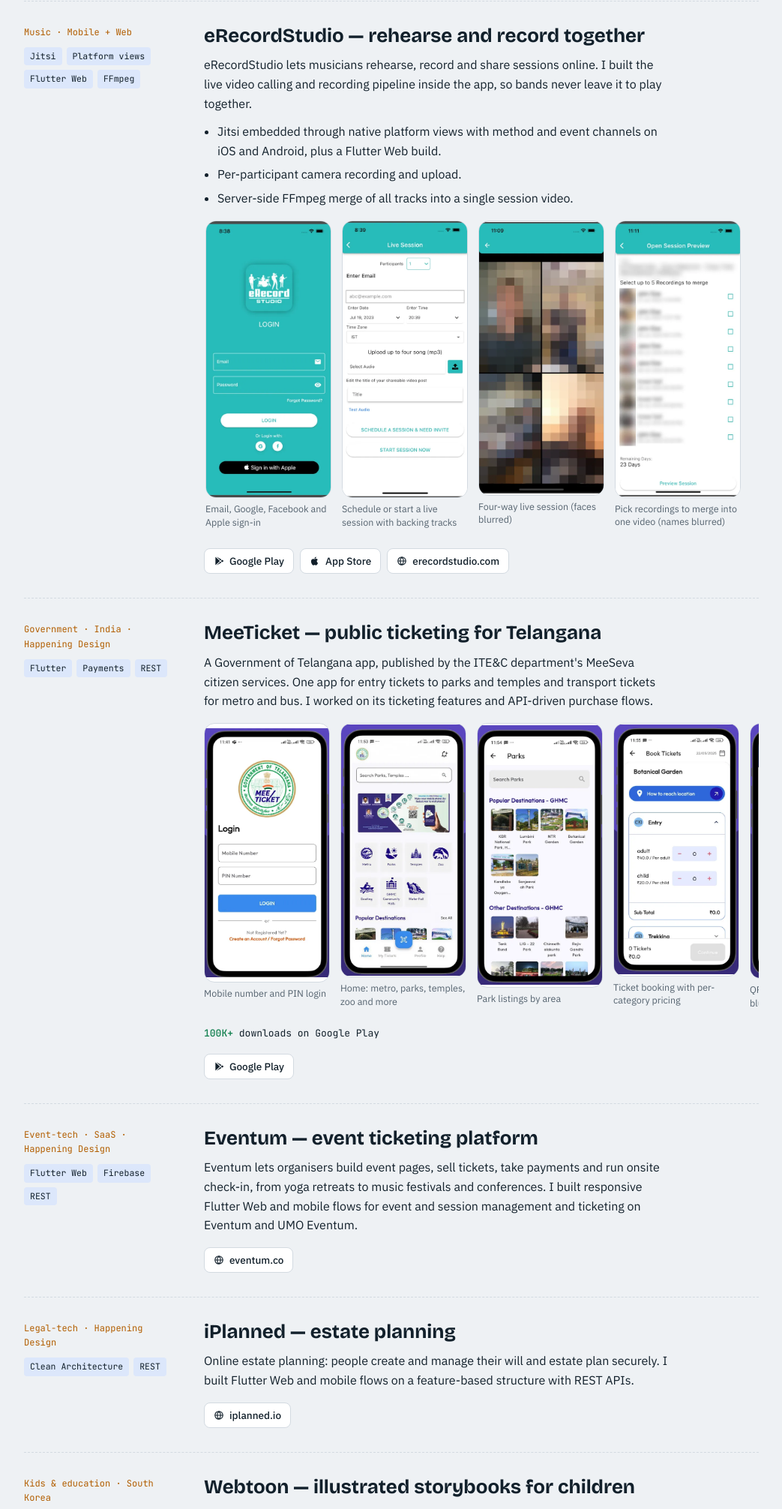
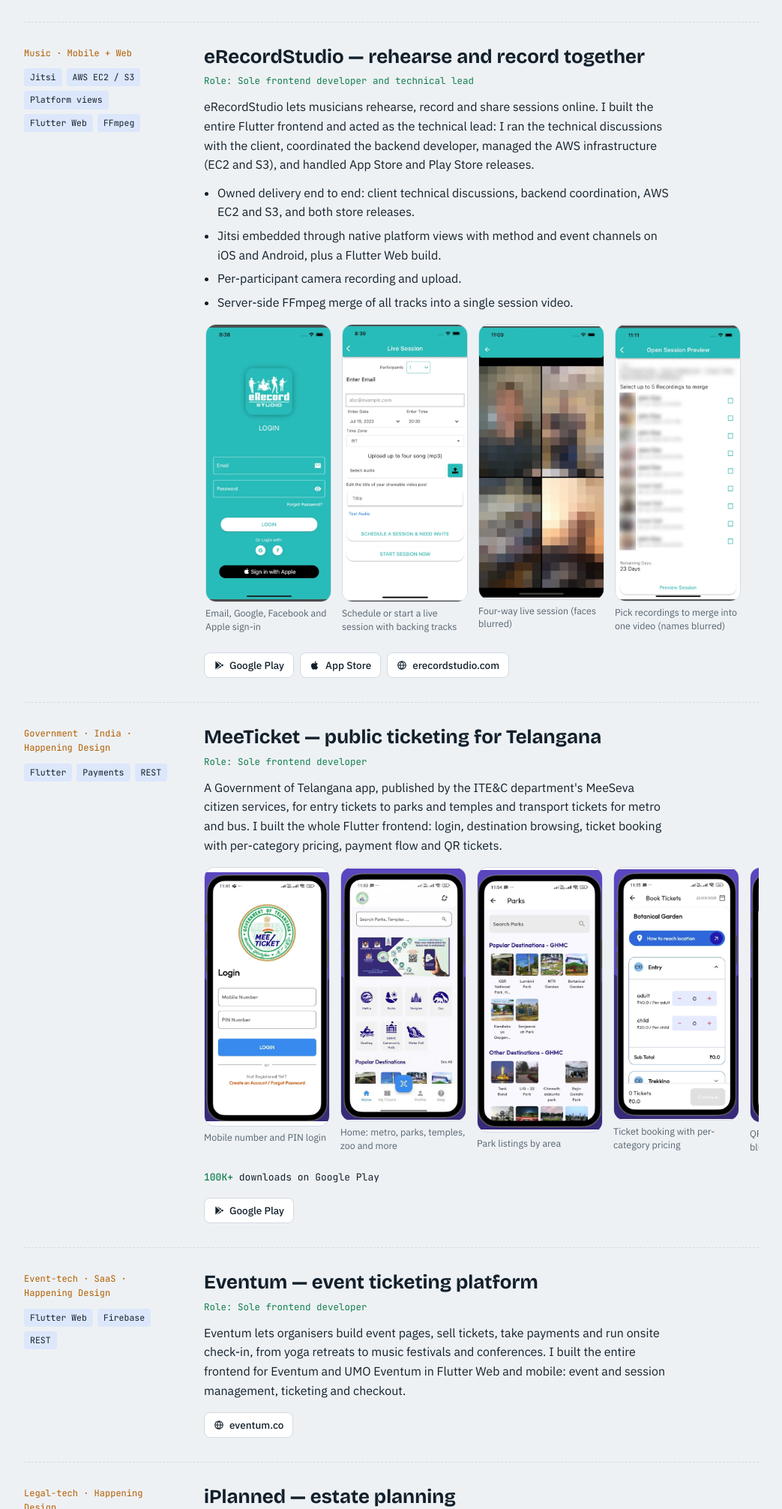
Before and after one commit to deepak-gehlot/deepak-gehlot.github.io, a plain HTML site: page index.html in a window 1280 px wide. Shown: the part 1550-3562 px from the top of the page at 75% size, without its empty margins (118-1161 px from the left). Drawn offline with nearby package versions, Linux system fonts and the light colour scheme.

Commit message:
Add files via upload

```diff
--- a/index.html
+++ b/index.html
@@ -135,6 +135,7 @@
 .shot img{display:block;width:100%;height:auto;aspect-ratio:auto}
 .shot:hover{border-color:var(--accent)}
 .shots figcaption{font-size:12.5px;color:var(--muted);line-height:1.4}
+.myrole{font-family:var(--mono);font-size:12.5px;color:var(--ok);margin-top:-4px}
 .conf{font-size:13.5px;color:var(--muted);font-style:italic}
 dialog.lb{border:0;padding:0;background:transparent;max-width:min(92vw,520px);max-height:94vh}
 dialog.lb::backdrop{background:rgba(8,12,16,.86)}
@@ -236,6 +237,7 @@
       </div>
       <div class="body">
         <h3>OM Bank — digital banking app</h3>
+        <div class="myrole">Role: Flutter developer in the mobile team</div>
         <p>OM Bank is Old Mutual's digital bank in South Africa. I work in the mobile team shipping features across the app, from solution design through implementation to production support.</p>
         <ul>
           <li>Joined solution design discussions with product, backend and QA before each feature was built.</li>
@@ -252,12 +254,14 @@
     <article class="case" data-cat="media">
       <div class="meta">
         <div class="domain">Music · Mobile + Web</div>
-        <div class="tags"><span class="tag">Jitsi</span><span class="tag">Platform views</span><span class="tag">Flutter Web</span><span class="tag">FFmpeg</span></div>
+        <div class="tags"><span class="tag">Jitsi</span><span class="tag">AWS EC2 / S3</span><span class="tag">Platform views</span><span class="tag">Flutter Web</span><span class="tag">FFmpeg</span></div>
       </div>
       <div class="body">
         <h3>eRecordStudio — rehearse and record together</h3>
-        <p>eRecordStudio lets musicians rehearse, record and share sessions online. I built the live video calling and recording pipeline inside the app, so bands never leave it to play together.</p>
+        <div class="myrole">Role: Sole frontend developer and technical lead</div>
+        <p>eRecordStudio lets musicians rehearse, record and share sessions online. I built the entire Flutter frontend and acted as the technical lead: I ran the technical discussions with the client, coordinated the backend developer, managed the AWS infrastructure (EC2 and S3), and handled App Store and Play Store releases.</p>
         <ul>
+          <li>Owned delivery end to end: client technical discussions, backend coordination, AWS EC2 and S3, and both store releases.</li>
           <li>Jitsi embedded through native platform views with method and event channels on iOS and Android, plus a Flutter Web build.</li>
           <li>Per-participant camera recording and upload.</li>
           <li>Server-side FFmpeg merge of all tracks into a single session video.</li>
@@ -279,7 +283,8 @@
       </div>
       <div class="body">
         <h3>MeeTicket — public ticketing for Telangana</h3>
-        <p>A Government of Telangana app, published by the ITE&amp;C department's MeeSeva citizen services. One app for entry tickets to parks and temples and transport tickets for metro and bus. I worked on its ticketing features and API-driven purchase flows.</p>
+        <div class="myrole">Role: Sole frontend developer</div>
+        <p>A Government of Telangana app, published by the ITE&amp;C department's MeeSeva citizen services, for entry tickets to parks and temples and transport tickets for metro and bus. I built the whole Flutter frontend: login, destination browsing, ticket booking with per-category pricing, payment flow and QR tickets.</p>
         <div class="shots" role="list" aria-label="MeeTicket screenshots">
           <figure role="listitem"><button type="button" class="shot" data-cap="Mobile number and PIN login"><img src="images/meeticket-login.webp" alt="Mobile number and PIN login" width="463" height="925" loading="lazy" decoding="async"></button><figcaption>Mobile number and PIN login</figcaption></figure>
           <figure role="listitem"><button type="button" class="shot" data-cap="Home: metro, parks, temples, zoo and more"><img src="images/meeticket-home.webp" alt="Home: metro, parks, temples, zoo and more" width="466" height="941" loading="lazy" decoding="async"></button><figcaption>Home: metro, parks, temples, zoo and more</figcaption></figure>
@@ -299,7 +304,8 @@
       </div>
       <div class="body">
         <h3>Eventum — event ticketing platform</h3>
-        <p>Eventum lets organisers build event pages, sell tickets, take payments and run onsite check-in, from yoga retreats to music festivals and conferences. I built responsive Flutter Web and mobile flows for event and session management and ticketing on Eventum and UMO Eventum.</p>
+        <div class="myrole">Role: Sole frontend developer</div>
+        <p>Eventum lets organisers build event pages, sell tickets, take payments and run onsite check-in, from yoga retreats to music festivals and conferences. I built the entire frontend for Eventum and UMO Eventum in Flutter Web and mobile: event and session management, ticketing and checkout.</p>
         <div class="stores"><a class="store" href="https://www.eventum.co/" target="_blank" rel="noopener"><svg aria-hidden="true" width="14" height="14" viewBox="0 0 24 24"><path fill="none" stroke="currentColor" stroke-width="2" d="M12 3a9 9 0 1 0 0 18 9 9 0 0 0 0-18zm-9 9h18M12 3c2.5 2.6 3.8 5.6 3.8 9s-1.3 6.4-3.8 9c-2.5-2.6-3.8-5.6-3.8-9S9.5 5.6 12 3z"/></svg>eventum.co</a></div>
       </div>
     </article>
@@ -311,7 +317,8 @@
       </div>
       <div class="body">
         <h3>iPlanned — estate planning</h3>
-        <p>Online estate planning: people create and manage their will and estate plan securely. I built Flutter Web and mobile flows on a feature-based structure with REST APIs.</p>
+        <div class="myrole">Role: Sole frontend developer</div>
+        <p>Online estate planning: people create and manage their will and estate plan securely. I built the entire Flutter Web and mobile frontend on a feature-based structure with REST APIs.</p>
         <div class="stores"><a class="store" href="https://www.iplanned.io/" target="_blank" rel="noopener"><svg aria-hidden="true" width="14" height="14" viewBox="0 0 24 24"><path fill="none" stroke="currentColor" stroke-width="2" d="M12 3a9 9 0 1 0 0 18 9 9 0 0 0 0-18zm-9 9h18M12 3c2.5 2.6 3.8 5.6 3.8 9s-1.3 6.4-3.8 9c-2.5-2.6-3.8-5.6-3.8-9S9.5 5.6 12 3z"/></svg>iplanned.io</a></div>
       </div>
     </article>
@@ -323,7 +330,8 @@
       </div>
       <div class="body">
         <h3>Webtoon — illustrated storybooks for children</h3>
-        <p>A children's storybook app from a South Korean publisher, pairing comic retellings of stories with illustrations. Storybooks are cached on the device so children can keep reading without downloading each book by hand, and full content unlocks through in-app purchases.</p>
+        <div class="myrole">Role: Sole Flutter developer</div>
+        <p>A children's storybook app for a South Korean publisher, pairing comic retellings of stories with illustrations. I built the entire Flutter app: the story library and reader, on-device caching so books open without manual downloads, and in-app purchases to unlock content.</p>
         <div class="outcome"><span><b>10K+</b> downloads on Google Play</span></div>
         <div class="stores"><a class="store" href="https://play.google.com/store/apps/details?id=com.webtoonkids.webtoonkids" target="_blank" rel="noopener"><svg aria-hidden="true" width="14" height="14" viewBox="0 0 24 24"><path fill="currentColor" d="M4 2.5v19l10.2-9.5zM15.6 13.3 6.3 22l11.6-6.7zm0-2.6L17.9 8.6 6.3 2zM19.2 9.4l-2.5 2.6 2.5 2.6 2.4-1.4c.9-.5.9-1.9 0-2.4z"/></svg>Google Play</a></div>
       </div>
```
